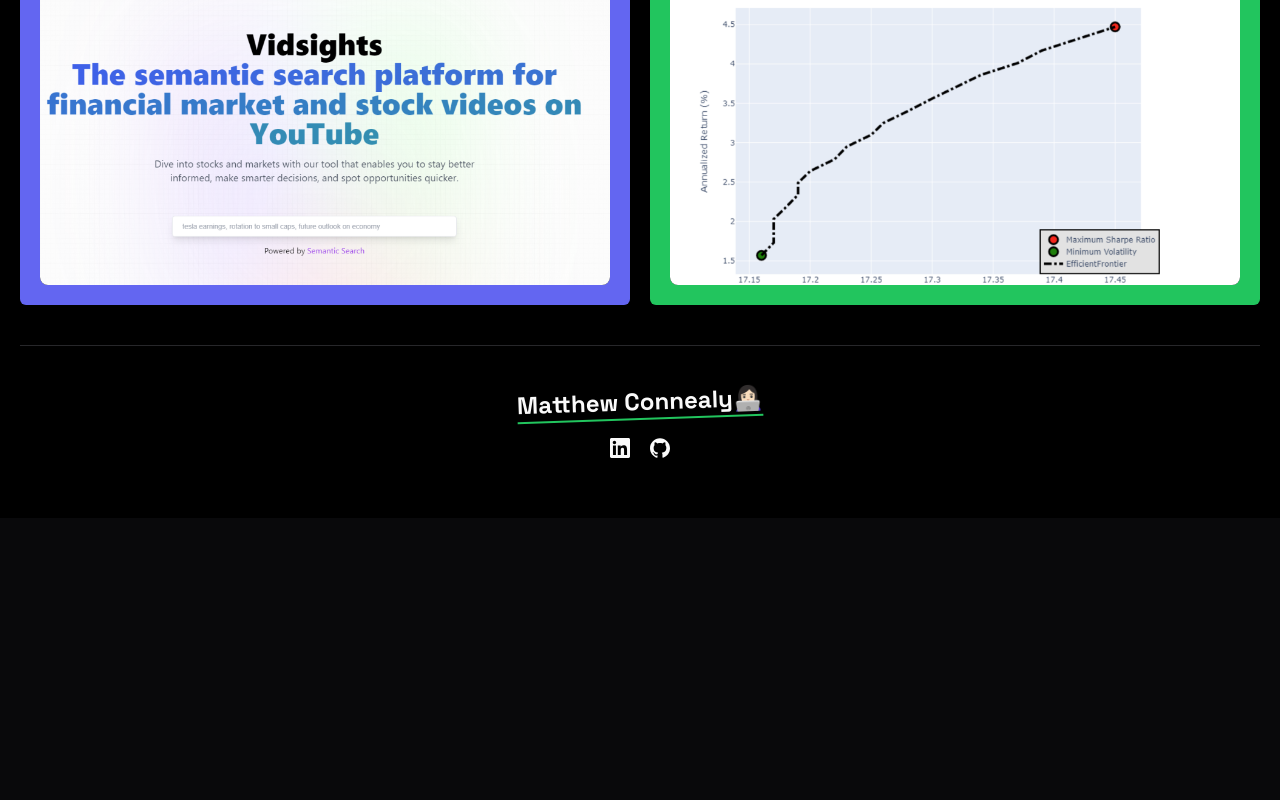
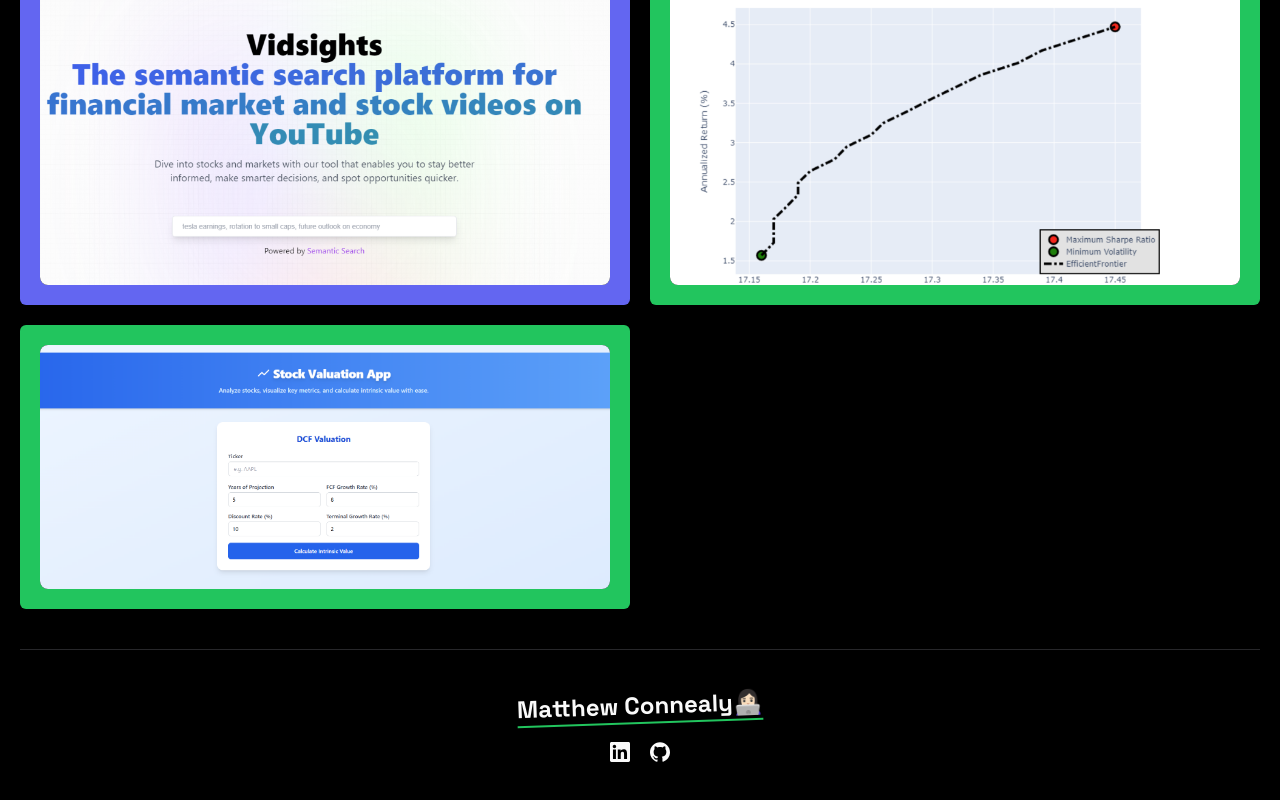
Before and after one commit to mccdqw/portfolio, a Next.js app: page / in a window 1280 px wide. Shown: the part 1878-2678 px from the top of the page. Before the commit the page ends 2396 px from the top, so only its background shows below. Built offline with nearby package versions, Linux system fonts and the light colour scheme.

Commit message:
add stock valuation app to project

```diff
--- a/app/(home)/components/Projects.tsx
+++ b/app/(home)/components/Projects.tsx
@@ -1,5 +1,5 @@
 import React from 'react'
-import { SiDash, SiMongodb, SiNextdotjs, SiNodedotjs, SiPandas, SiPython, SiScipy, SiTailwindcss } from 'react-icons/si'
+import { SiDash, SiFlask, SiMongodb, SiNextdotjs, SiNodedotjs, SiPandas, SiPython, SiReact, SiScipy, SiTailwindcss } from 'react-icons/si'
 import Title from './Title'
 import Link from 'next/link'
 import { cn } from '@/lib/utils'
@@ -20,6 +20,13 @@
         tech: [SiPython, SiDash, SiPandas, SiScipy],
         link: "https://github.com/mccdqw/Financial-Dashboard",
         cover: "/fd.png",
+        background: "bg-green-500"
+    },
+    {
+        title: "Stock Valuation Engine",
+        tech: [SiReact, SiFlask],
+        link: "https://github.com/mccdqw/stock-valuation-engine",
+        cover: "/stock-valuation-app.png",
         background: "bg-green-500"
     }
   ]
```
Also changed, not shown: public/stock-valuation-app.PNG (added).
